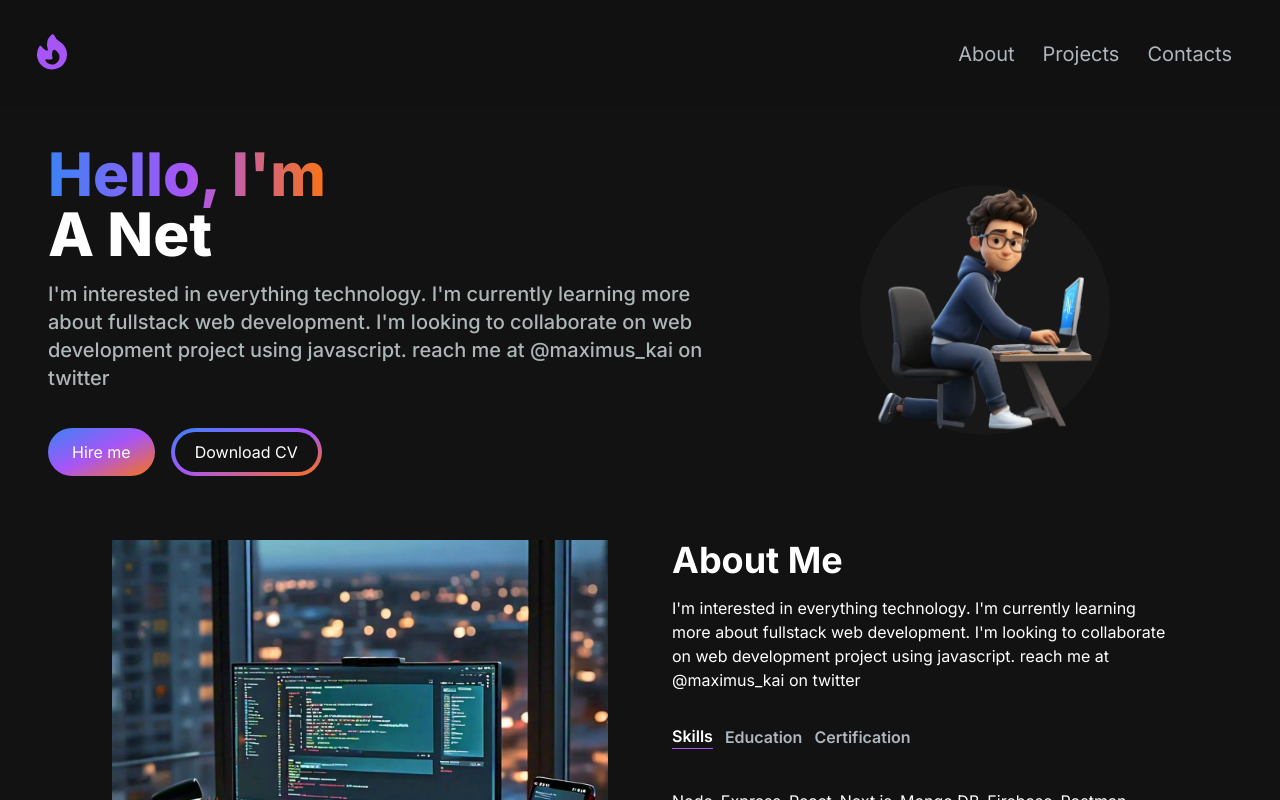
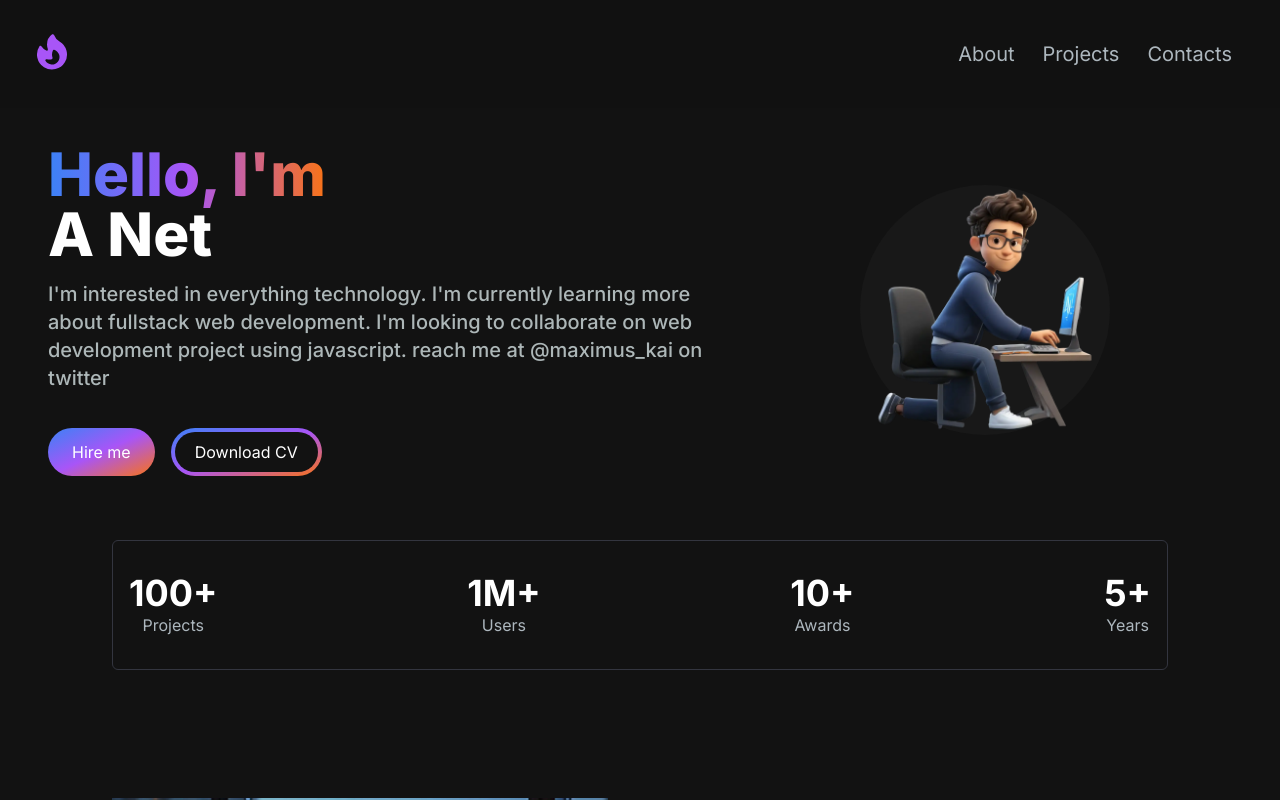
Before and after one commit to maximus-kai/portfolio, a Next.js app: page / in a window 1280 px wide. Shown: the top 800 px of the page. Built offline with nearby package versions, Linux system fonts and the light colour scheme.

Commit message:
added achievements

```diff
--- a/app/page.tsx
+++ b/app/page.tsx
@@ -2,6 +2,7 @@ import HeroSection from "./src/components/HeroSection";
 import NavBar from "./src/components/NavBar";
 import AboutSection from "./src/components/AboutSection";
 import ProjectsSection from "./src/components/ProjectsSection";
+import Achievments from "./src/components/Achievments";
 
 export default function Home() {
   return (
@@ -9,6 +10,7 @@ export default function Home() {
         <NavBar/>
       <div className="container mx-auto px-12 py-4 mt-32">
         <HeroSection />
+        <Achievments/>
         <AboutSection />
         <ProjectsSection/>
       </div>
--- /dev/null
+++ b/app/src/components/Achievments.tsx
@@ -0,0 +1,40 @@
+import React from 'react'
+
+const AchievementList = [
+    {
+        metric:'Projects',
+        value:'100+'
+    },
+    {
+        metric:'Users',
+        value:'1M+'
+    },
+    {
+        metric:'Awards',
+        value:'10+'
+    },
+    {
+        metric:'Years',
+        value:'5+'
+    }
+]
+const Achievments = () => {
+    return (
+        <div className='py-8  xl:gap-16 sm:py-16 xl:px-16'>
+                 <div className='border border-[#33353f] rounded-md py-8 px-17 flex flex-row items-center justify-between'>
+            {
+                AchievementList.map((eachMetric, index) => (
+                    <div className=' flex flex-col mx-4 items-center justify-center' key={index}>
+                        <h2 className='text-white text-4xl font-bold'>
+                            {eachMetric.value}
+                        </h2>
+                        <p className='text-[#adb7be] text-base'>{ eachMetric.metric}</p>
+                    </div>
+                                    ))
+            }
+                </div>
+      </div>
+  )
+}
+
+export default Achievments
```
